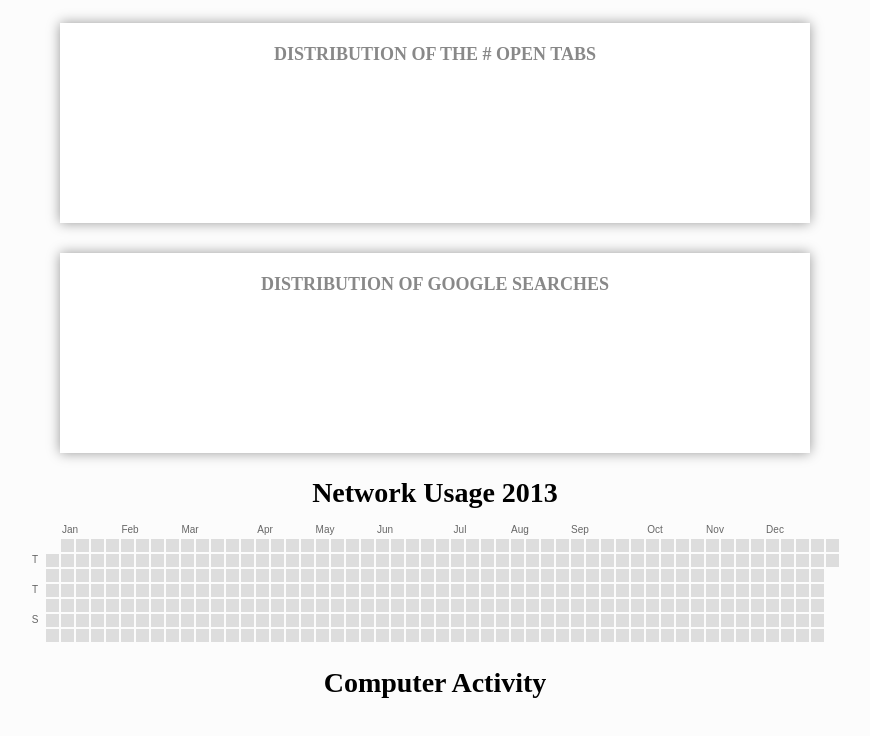
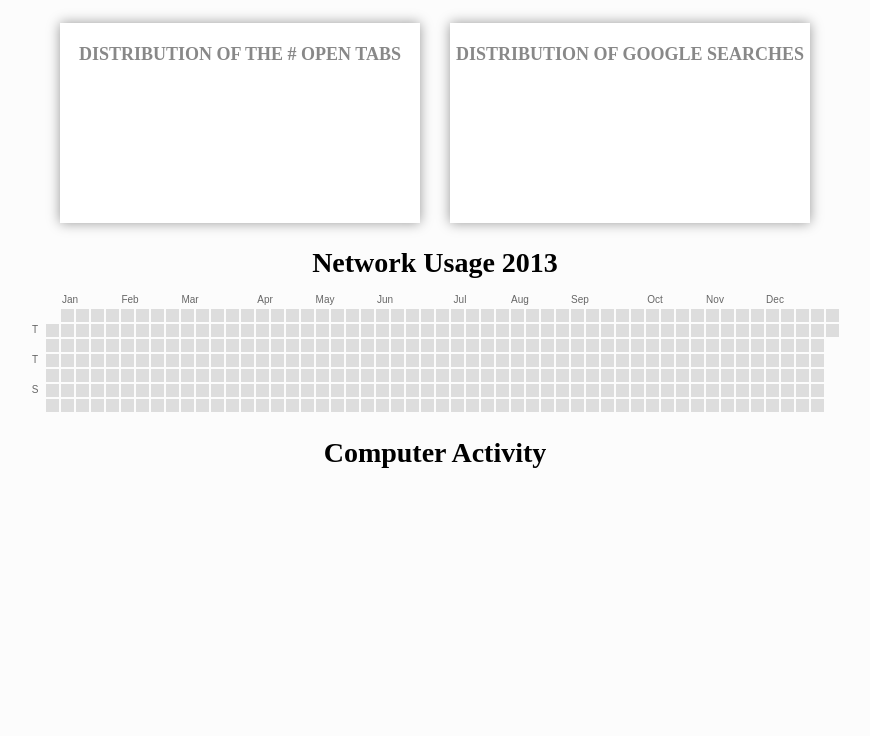
Before and after one commit to jcla1/quantified_self, a plain HTML site: page board/index.html in a window 1280 px wide. Shown: the part 70-806 px from the top of the page, without its empty margins (205-1075 px from the left). Drawn offline with Linux system fonts and the light colour scheme; no server answers; a script that the page names is missing.

Commit message:
made big cards smaller

```diff
--- a/board/main.css
+++ b/board/main.css
@@ -52,7 +52,7 @@ h2 {
 }
 
 .cards.big li {
-  width: 750px;
+  width: 360px;
   height: 200px;
 }
 
```
